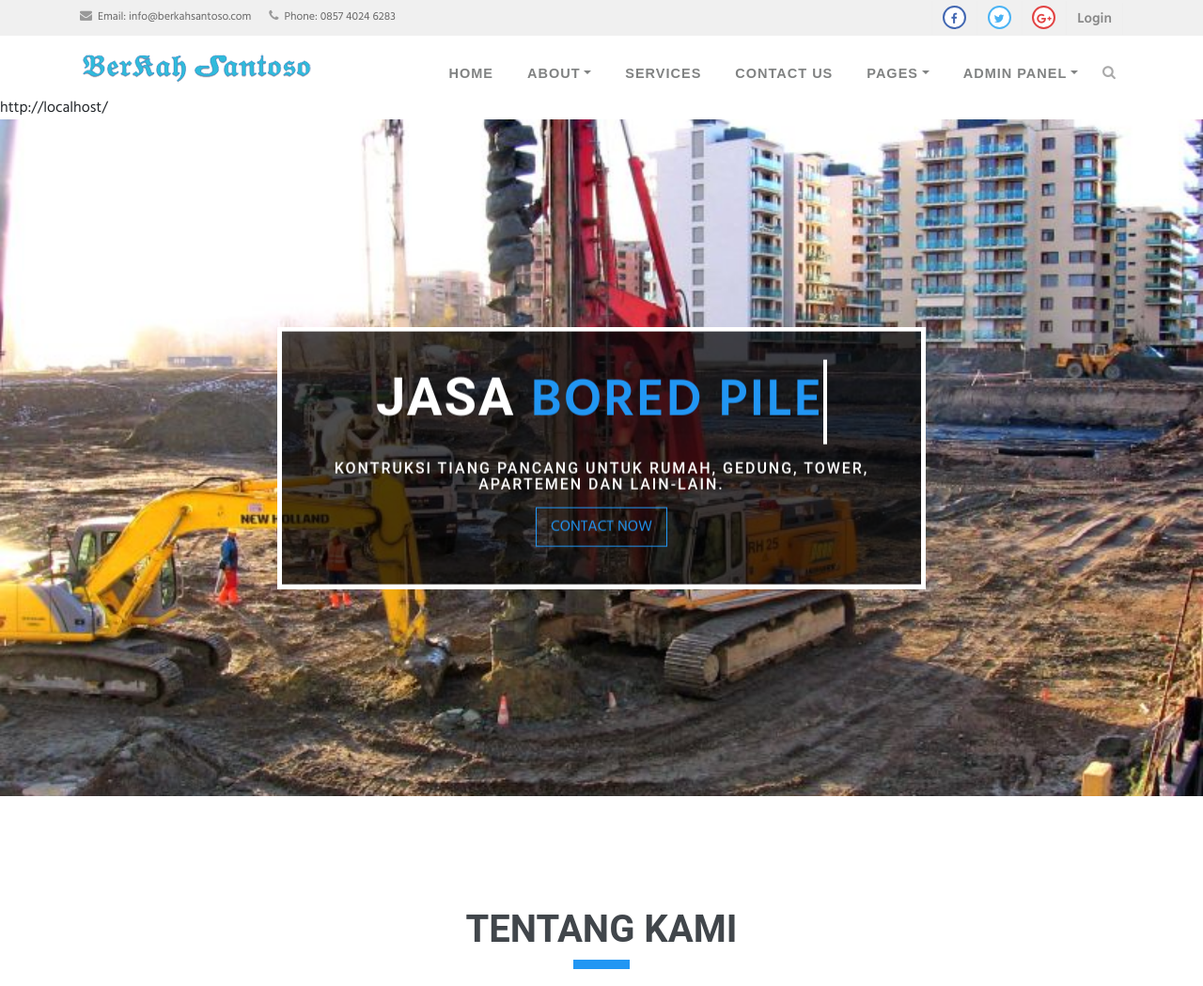
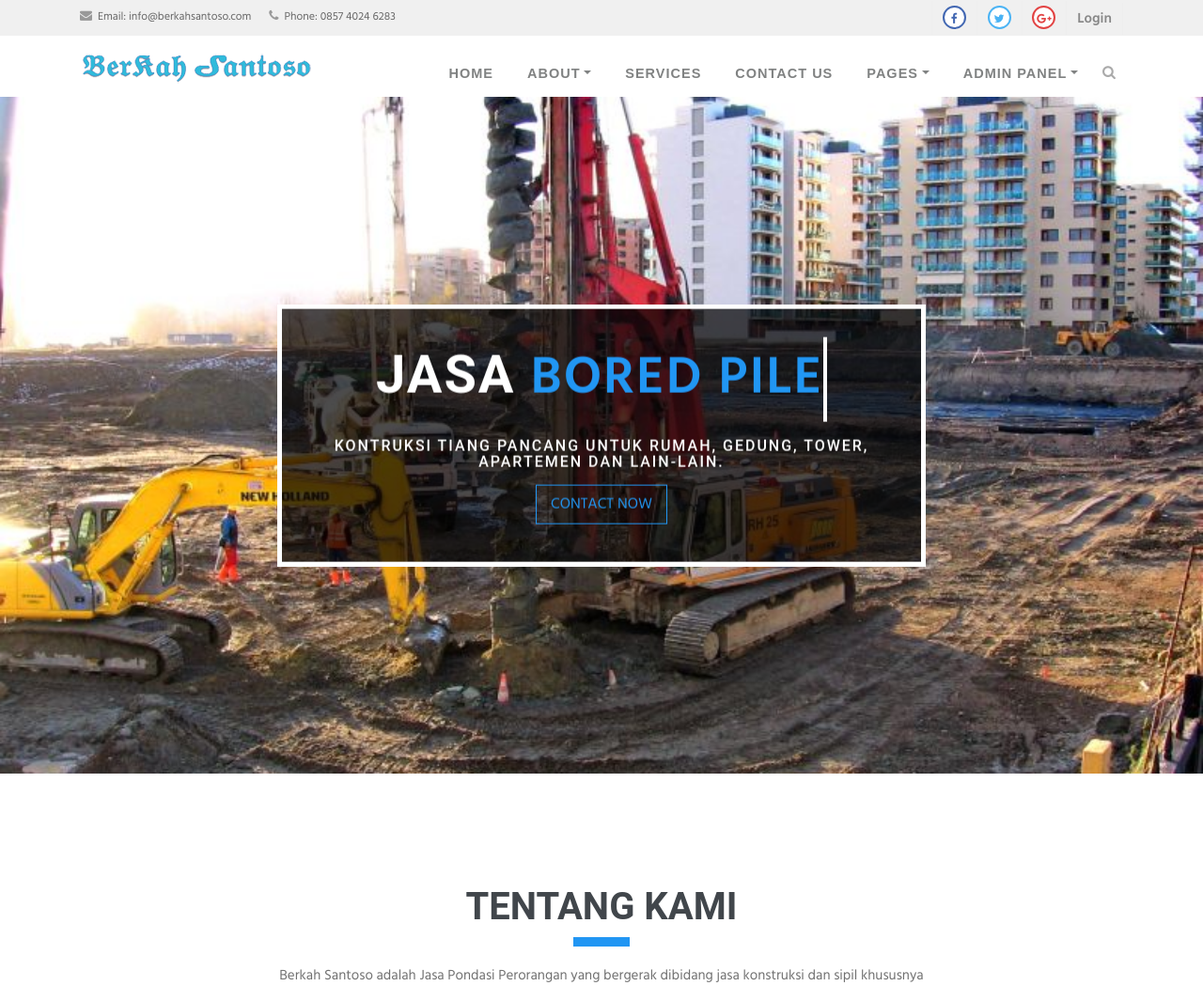
Before and after one commit to punamanr/berkahsantoso, a PHP site: page / in a window 1280 px wide. Shown: the top 1049 px of the page at 94% size. Run offline with PHP 8.4, Linux system fonts and the light colour scheme; data that the repository does not hold is empty.

Commit message:
delete echo url index

```diff
--- a/index.php
+++ b/index.php
@@ -3,8 +3,6 @@
 include 'app/header.php';
 include 'config/configuration.php';
 include 'app/log_access.php';
-
-echo "http://".$_SERVER['HTTP_HOST']."/";
 ?>
 
 <!--====================================================
```
